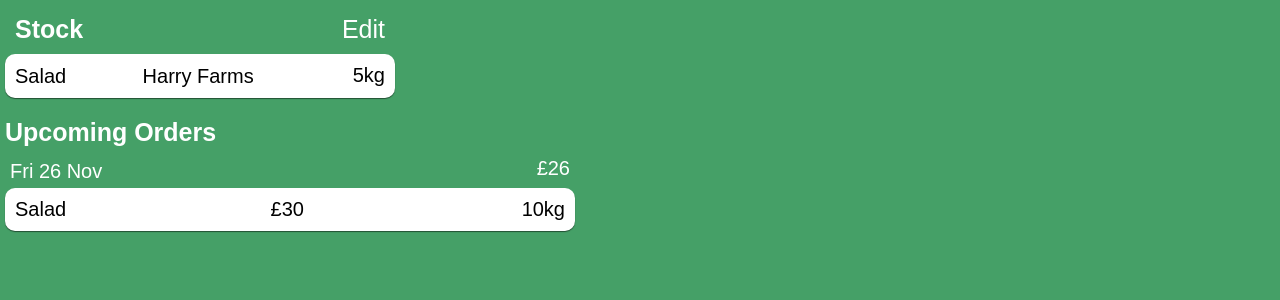
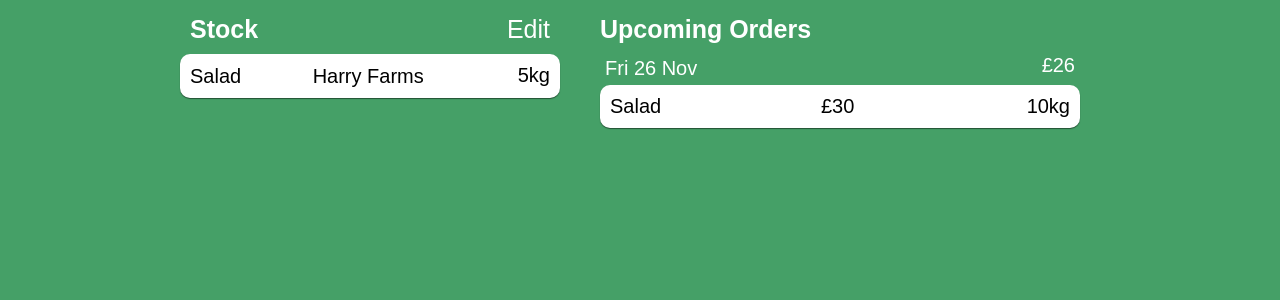
Before and after one commit to Fraser-Greenlee/TeamD, a Django app: a page that uses templates/stockedup/base.html in a window 1280 px wide. Shown: the part 63-363 px from the top of the page. Run offline with Django 3.2, Linux system fonts and the light colour scheme; some libraries are stand-ins or nearby versions.

Commit message:
css improvements

```diff
--- a/static/stockedup/css/style.css
+++ b/static/stockedup/css/style.css
@@ -93,6 +93,11 @@ div#scalybox {
     margin-left: calc(50% - 450px);
 	}
 }
+@media (min-width: 930px) {
+	div#fixedbox {
+		margin-left: calc(50% - 465px);
+	}
+}
 
 
 #authbox input[type="submit"] {
@@ -103,11 +108,13 @@ div#scalybox {
 }
 
 div#currentStock {
-    width: 390px;
+    width: 380px;
+    margin-right: 30px;
 }
 
 div#upcomingOrders {
-    width: 590px;
+    width: 500px;
+    float: right;
 }
 
 #currentStock h1,#upcomingOrders h1 {
@@ -218,5 +225,5 @@ div#upcomingOrders {
 
 
 div#fixedbox {
-    width: 1000px;
+    width: 930px;
 }
```
Also changed, not shown: db.sqlite3.
